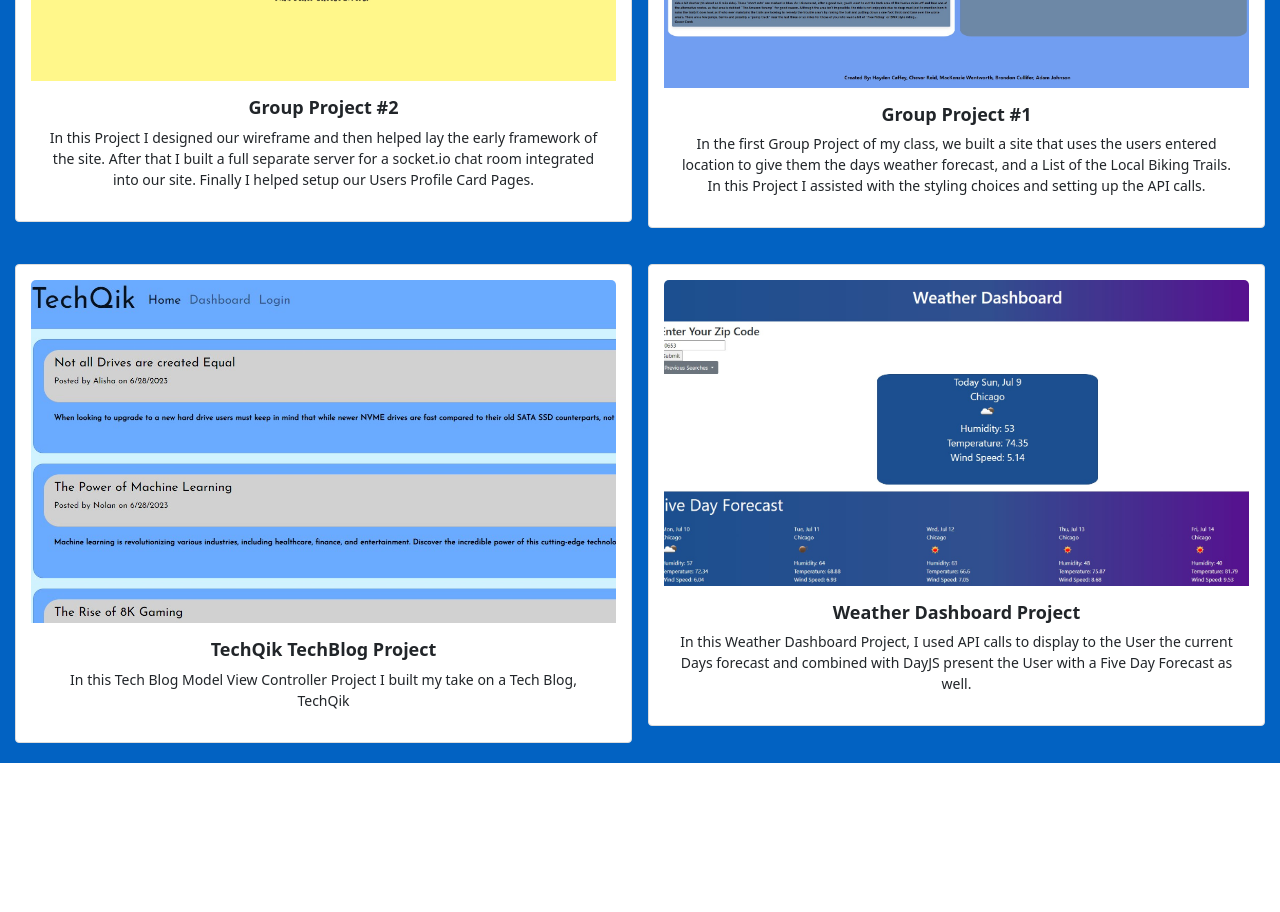
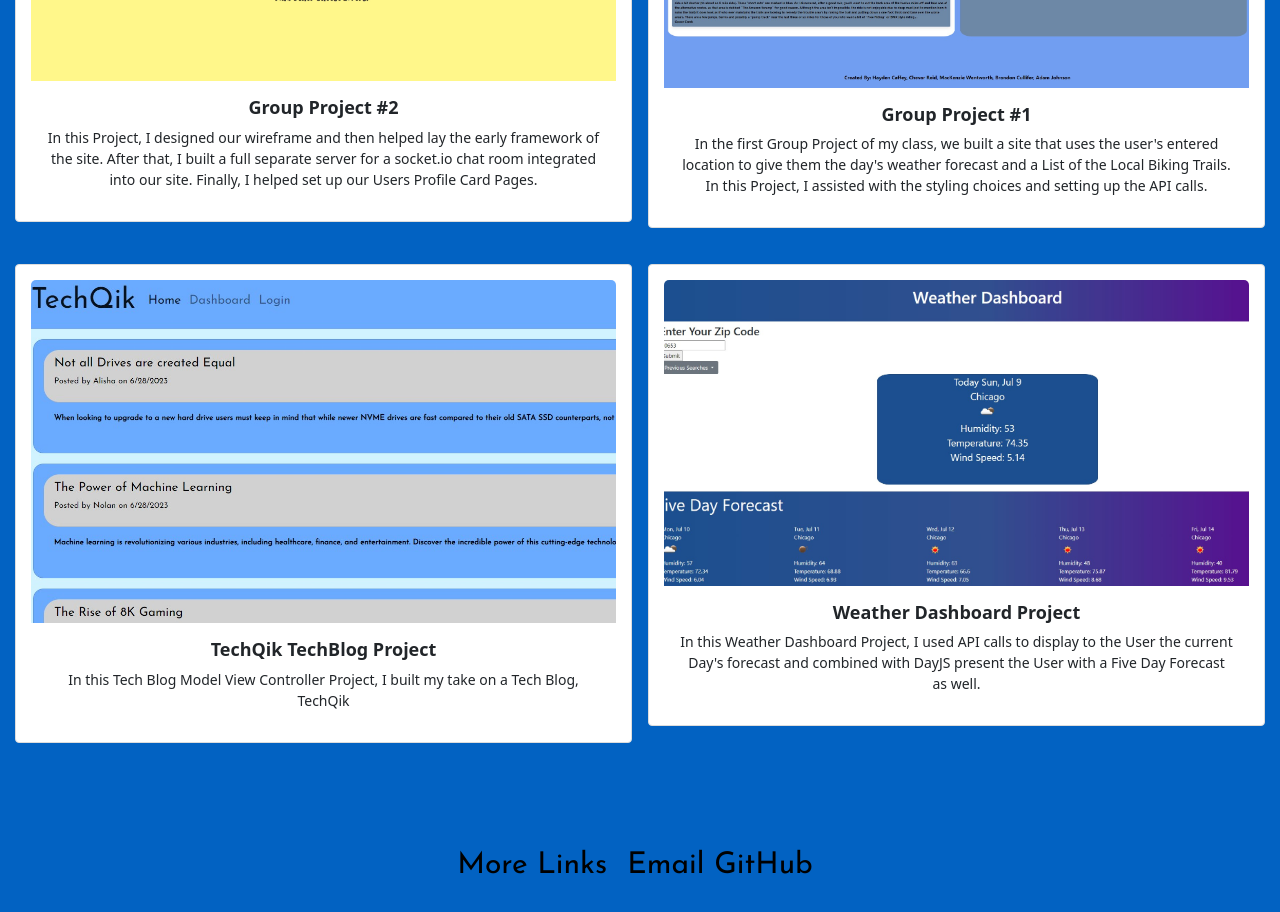
Before and after one commit to AJoelj84/ReactPortfolioAJ, a React (Create React App) app: page /projects in a window 1280 px wide. Shown: the part 400-1312 px from the top of the page. Before the commit the page ends 1163 px from the top, so only its background shows below. Built offline with nearby package versions, Linux system fonts and the light colour scheme.

Commit message:
added and styled footer

```diff
--- a/src/App.js
+++ b/src/App.js
@@ -8,6 +8,7 @@ import About from './components/pages/About'
 import Projects from './components/pages/Projects';
 import Contact from './components/pages/Contact';
 import Resume from './components/pages/Resume';
+import Footer from './components/pages/Footer';
 
 function App() {
 
@@ -24,7 +25,7 @@ function App() {
           <Route path="/contact" element={<Contact/>} />
           <Route path="/resume" element={<Resume/>} />
         </Routes>
-
+      <Footer/>
       </div>
       </div>
     </Router>
--- a/src/components/assets/styling/style.css
+++ b/src/components/assets/styling/style.css
@@ -111,3 +111,33 @@
   button[type='submit'] {
     margin-top: 1rem;
   }
+
+  .footer {
+    padding-top: 80px;
+    text-align: center;
+    font-size: 30px;
+    color: black;
+  }
+
+  .social-links {
+    display: flex;
+    justify-content: center;
+  }
+
+  .social-links a {
+    margin-right: 10px;
+    color: black;
+    text-decoration: none;
+  }
+
+  .social-links :hover {
+    margin-right: 10px;
+    color: purple;
+    text-decoration: none;
+  }
+
+  .footlink {
+    pointer-events: none;
+    color: black;
+    padding-right: 20px;
+  }
--- /dev/null
+++ b/src/components/pages/Footer.js
@@ -0,0 +1,19 @@
+import React from 'react';
+
+function Footer() {
+  return (
+    <footer style={{fontFamily: 'Josefin Sans, sans-serif'}} className="footer">
+      <div className="background">
+        <div className="app-wrapper">
+          <div className="social-links">
+            <p className = 'footlink'>More Links </p>
+            <a href="mailto:your-email@example.com">Email</a>
+            <a href="https://github.com/your-github-profile">GitHub</a>
+          </div>
+        </div>
+      </div>
+    </footer>
+  );
+}
+
+export default Footer;
--- a/src/components/pages/Projects.js
+++ b/src/components/pages/Projects.js
@@ -6,80 +6,66 @@ import WorkDay from '../assets/images/workday.jpg';
 import BookSearch from '../assets/images/booksearch.jpg';
 import WeatherDash from '../assets/images/weatherdash.jpg';
 
-
-
 function Projects() {
   return (
-    <div class = 'bodyheaders'>
+    <div className="bodyheaders">
       <section id="Projects">
         <h1>Portfolio</h1>
 
-  <div class="card-container row row-cols-1 row-cols-sm-2 g-3">
-    <div class="col">
+        <div className="card-container row row-cols-1 row-cols-sm-2 g-3">
+          <div className="col row-cols-1 row-cols-sm-2 g-3">
             <a href="https://only-cheese.herokuapp.com/" alt="Group Project 2" style={{ textDecoration: 'none' }}>
-        <div class="card">
-          <img src={Onlycheese} class="card-img-top" alt="card-grid-image"/>
-          <div class="card-body">
-          <h5 class="card-title">Group Project #2</h5>
-          <p class="card-text">In this Project I designed our wireframe and then helped lay the early framework of the site.
-                               After that I built a full separate server for a socket.io chat room integrated into our site.
-                               Finally I helped setup our Users Profile Card Pages. </p>
+              <div className="card">
+                <img src={Onlycheese} className="card-img-top" alt="card-grid-image" />
+                <div className="card-body">
+                  <h5 className="card-title">Group Project #2</h5>
+                  <p className="card-text">In this Project, I designed our wireframe and then helped lay the early framework of the site.
+                    After that, I built a full separate server for a socket.io chat room integrated into our site.
+                    Finally, I helped set up our Users Profile Card Pages.</p>
                 </div>
               </div>
             </a>
           </div>
 
-
-  <div class="col">
+          <div className="col">
             <a href="https://brandon5667.github.io/peak-fitness/" alt="First Group Project Link" style={{ textDecoration: 'none' }}>
-    <div class="card">
-      <img src={GroupProject1}  class="card-img-top" alt="card-grid-image"/>
-      <div class="card-body">
-        <h5 class="card-title">Group Project #1</h5>
-        <p class="card-text">In the first Group Project of my class, we built a site that uses the users entered location to give them
-                             the days weather forecast, and a List of the Local Biking Trails.  In this Project I assisted with the styling choices
+              <div className="card">
+                <img src={GroupProject1} className="card-img-top" alt="card-grid-image" />
+                <div className="card-body">
+                  <h5 className="card-title">Group Project #1</h5>
+                  <p className="card-text">In the first Group Project of my class, we built a site that uses the user's entered location to give them
+                    the day's weather forecast and a List of the Local Biking Trails. In this Project, I assisted with the styling choices
                     and setting up the API calls.</p>
                 </div>
               </div>
             </a>
           </div>
 
-
-  <div class="col">
+          <div className="col">
             <a href="https://techqik-ccaa5c6abf81.herokuapp.com/" alt="Tech blog Project" style={{ textDecoration: 'none' }}>
-    <div class="card">
-      <img src={TechQik} class="card-img-top" alt="card-grid-image"/>
-      <div class="card-body">
-        <h5 class="card-title">TechQik TechBlog Project</h5>
-        <p class="card-text">In this Tech Blog Model View Controller Project I built my take on a Tech Blog, TechQik</p>
+              <div className="card">
+                <img src={TechQik} className="card-img-top" alt="card-grid-image" />
+                <div className="card-body">
+                  <h5 className="card-title">TechQik TechBlog Project</h5>
+                  <p className="card-text">In this Tech Blog Model View Controller Project, I built my take on a Tech Blog, TechQik</p>
                 </div>
               </div>
             </a>
           </div>
 
-
-  <div class="col">
+          <div className="col">
             <a href="https://ajoelj84.github.io/WeatherDashboard/" alt="Weather Dashboard Project" style={{ textDecoration: 'none' }}>
-    <div class="card">
-      <img src={WeatherDash} class="card-img-top" alt="card-grid-image"/>
-      <div class="card-body">
-        <h5 class="card-title">Weather Dashboard Project</h5>
-        <p class="card-text">In this Weather Dashboard Project, I used API calls to display to the User the current Days forecast and combined with DayJS
+              <div className="card">
+                <img src={WeatherDash} className="card-img-top" alt="card-grid-image" />
+                <div className="card-body">
+                  <h5 className="card-title">Weather Dashboard Project</h5>
+                  <p className="card-text">In this Weather Dashboard Project, I used API calls to display to the User the current Day's forecast and combined with DayJS
                     present the User with a Five Day Forecast as well.</p>
                 </div>
               </div>
             </a>
           </div>
         </div>
-
-
-
-
-
-
-
-
-
       </section>
     </div>
   );
```
Also changed, not shown: src/components/pages/Contact.js (+0 -13 lines). Lines whose indentation alone changed are shown as unchanged.
